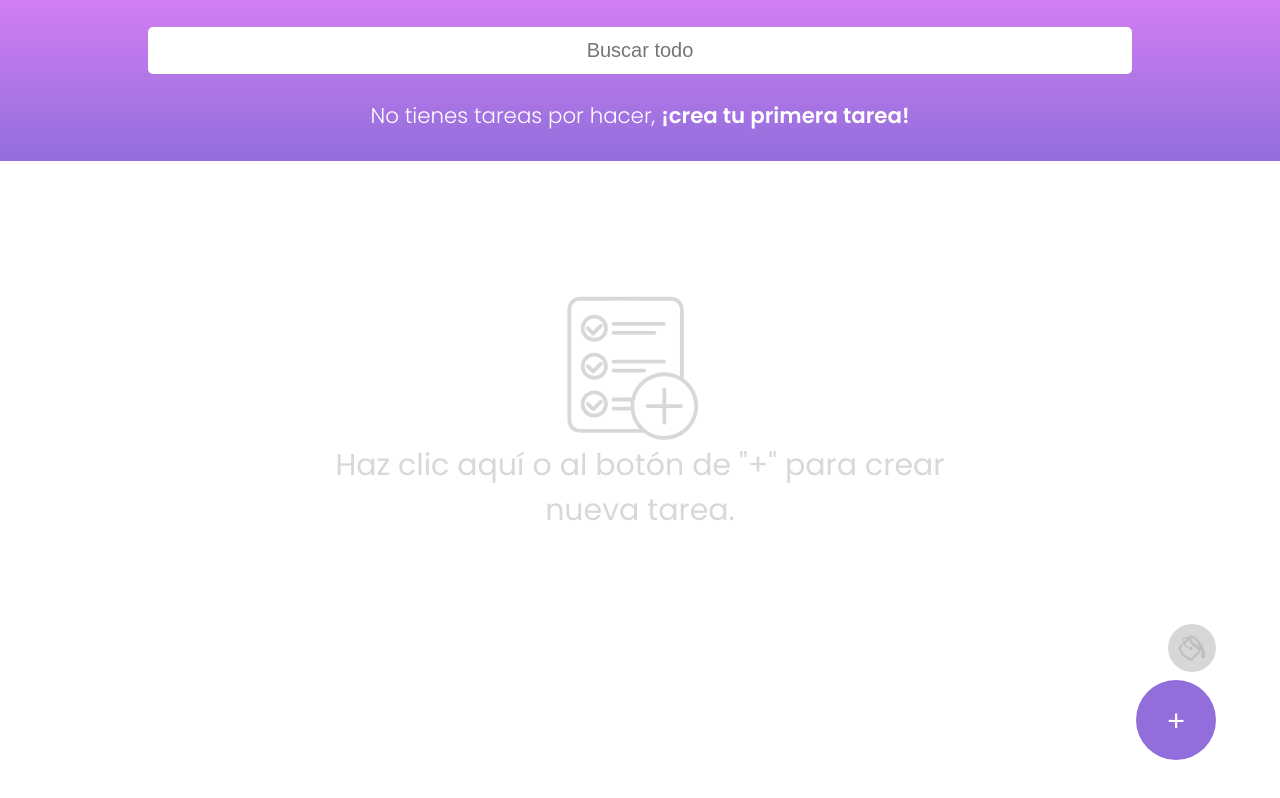
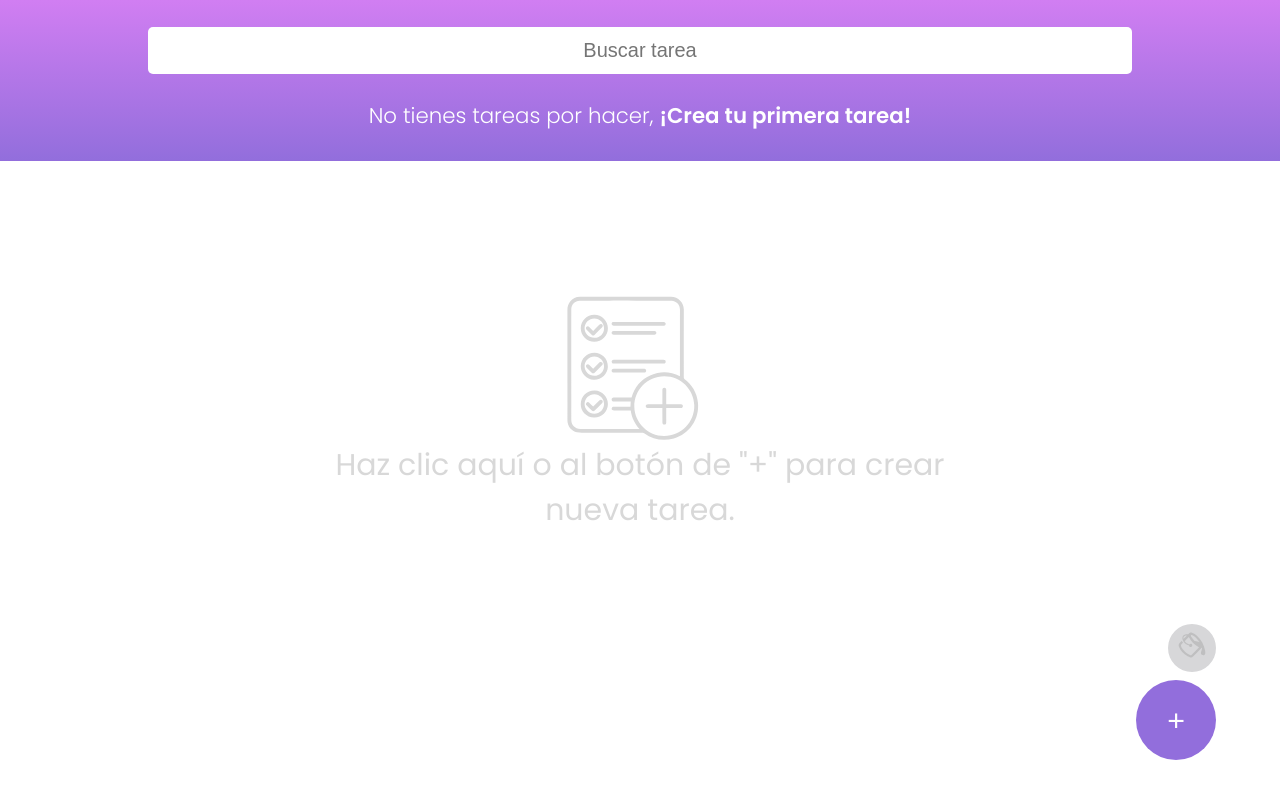
Before and after one commit to soni2/Todo-List, a React (Create React App) app: page / in a window 1280 px wide. Built offline with nearby package versions, Linux system fonts and the light colour scheme; the HTML template or start-up script is replaced by a standard one.

Commit message:
Some Fix

```diff
--- a/src/Components/Modal/TodoForm.jsx
+++ b/src/Components/Modal/TodoForm.jsx
@@ -36,9 +36,9 @@ function TodoForm() {
   }
 
   return (
-    <div className='FormContainer' onSubmit={onSubmit}>
+    <div className='formContainer' onSubmit={onSubmit}>
         <form>
-            <label>Crea un tarea</label>
+            <label>Crea una tarea</label>
             <input
             className={`todoTitle inputs${colorTheme.color}`}
             placeholder='Título'
--- a/src/Components/ThemeButton.jsx
+++ b/src/Components/ThemeButton.jsx
@@ -1,6 +1,5 @@
 import React from 'react'
 import '../Styles/ThemeButton.css'
-import theme from "../img/theme.svg"
 import { TodoContext } from '../Context/context'
 
 function ThemeButton() {
@@ -20,7 +19,7 @@ function ThemeButton() {
 
   return (
     <button className='ThemeButton' onClick={toOpenThemeModal}>
-      <img src={theme} alt="Tema" className="icon-theme"/>
+      <span className="icon-theme"/>
     </button>
   )
 }
--- a/src/Components/searchTodo.jsx
+++ b/src/Components/searchTodo.jsx
@@ -13,7 +13,7 @@ function SearchTodo() {
 
   return (
     <input
-    placeholder='Buscar todo'
+    placeholder='Buscar tarea'
     className='todoInput'
     id="searchTodo"
     onChange={onChanging}
--- a/src/Components/todoCounter.jsx
+++ b/src/Components/todoCounter.jsx
@@ -15,11 +15,11 @@ function TodoCounter() {
   if (totalTodos !== 0){
     todoVerify = <h1>Tienes <span style={{fontWeight: 'bold'}}>{completed}</span> de <span style={{fontWeight: 'bold'}}>{totalTodos}</span> tareas completadas</h1>;
   } else {
-    todoVerify = <h1>No tienes tareas por hacer, <span style={{fontWeight: 'bold'}}>¡crea tu primera tarea!</span></h1>
+    todoVerify = <h1>No tienes tareas por hacer, <span style={{fontWeight: 'bold'}}>¡Crea tu primera tarea!</span></h1>
   }
 
   return (
-    <div>
+    <div style={{width: "80%", textAlign:"center"}}>
       {error && <h1>Hubo un error cargando las tareas</h1>}
       {loading && <h1>Estamos cargando, no desesperes...</h1>}
       {!loading && todoVerify}
--- a/src/Components/todoItem.jsx
+++ b/src/Components/todoItem.jsx
@@ -5,11 +5,10 @@ function TodoItem({text, completed, onComplete, onDelete, title}) {
   const decodingText = decodeURI(text);
 
   return (
-
     <li className={`itemContainer ${completed&& 'itemContainer--active'}`} key={text}>
       <div className='textContainer'>
         <h2 className={`titulo ${completed&& 'titulo--active'}`}>{`${title}`}</h2>
-        <p className='texto'>{`${decodingText}`}</p>
+        <p className='texto'>{decodingText}</p>
       </div>
       <div className='iconsContainer'>
         <span
--- a/src/Context/useLocalStorage.jsx
+++ b/src/Context/useLocalStorage.jsx
@@ -26,7 +26,7 @@ function useLocalStorage (itemName, initialValue){
         }
 
       },2000)
-    })
+    },initialValue)
 
     const saveItem = (newItem) =>{
       try {
--- a/src/Styles/ThemeButton.css
+++ b/src/Styles/ThemeButton.css
@@ -16,8 +16,11 @@
 }
 
 .icon-theme{
+    background: url("../img/theme.svg");
+    background-repeat: no-repeat;
     opacity: 50%;
     width: 80%;
+    height: 80%;
 
 }
 .icon-theme:hover{
--- a/src/Styles/TodoForm.css
+++ b/src/Styles/TodoForm.css
@@ -1,5 +1,4 @@
-.FormContainer{
-    width: 90%;
+.formContainer{
     max-width: 300px;
     background-color: #fff;
     padding: 33px 40px;
@@ -81,43 +80,53 @@ textarea:focus {
     height: 48px;
     border-radius: 2px;
     border: none;
+    transition-duration: 0.4s;
 }
 
 .addAzul {
     background: var(--blue);
-box-shadow: 0px 5px 25px  var(--blue);
     color: #fff;
     font-weight: 400;
 }
 .addRojo {
     background: var(--red);
-box-shadow: 0px 5px 25px  var(--red);
     color: #fff;
     font-weight: 400;
 }
 .addMorado {
     background: var(--purple);
-box-shadow: 0px 5px 25px  var(--purple);
     color: #fff;
     font-weight: 400;
 }
 .addVerde {
     background: var(--green);
-box-shadow: 0px 5px 25px  var(--green);
     color: #fff;
     font-weight: 400;
 }
 .addBlanco {
     background: var(--darkGrey);
-box-shadow: 0px 5px 25px  var(--darkGrey);
     color: #fff;
     font-weight: 400;
+}
+
+
+.addAzul:hover {
+    box-shadow: 0px 5px 25px  var(--blue);
+}
+.addRojo:hover {
+    box-shadow: 0px 5px 25px  var(--red);
+}
+.addMorado:hover {
+    box-shadow: 0px 5px 25px  var(--purple);
+}
+.addVerde:hover {
+    box-shadow: 0px 5px 25px  var(--green);
+}
+.addBlanco:hover {
+    box-shadow: 0px 5px 25px  var(--darkGrey);
+
 }
 
 .TodoForm-button--cancel {
 background: transparent;
 }
-
-.emptyTodo{
-    color: red;
-}
--- a/src/Styles/createTodoBackground.css
+++ b/src/Styles/createTodoBackground.css
@@ -30,3 +30,11 @@
 .addTodoText{
     margin: 0;
 }
+
+@media (max-width: 500px) {
+    .plusSign{
+        font-size: 20px;
+
+
+    }
+}
--- a/src/Styles/modal.css
+++ b/src/Styles/modal.css
@@ -1,10 +1,9 @@
 .addTodoModal{
     position: fixed;
+    display: flex;
     justify-content: center;
     align-items: center;
     background: rgba(32,35,41,.8);
-    display: flex;
-    position: fixed;
     top: -10px;
     left: -10px;
     right: -10px;
```
Also changed, not shown: src/Components/todoSearch.jsx (deleted, +0 -9 lines). Lines whose indentation alone changed are shown as unchanged.
